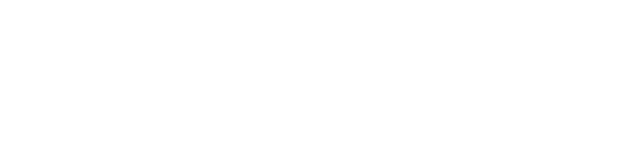
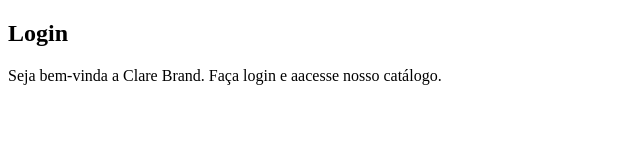
Before and after one commit to Eduardonbr/projeto-login, a plain HTML site: page index.html in a window 1280 px wide. Shown: the whole page, without its empty margins (0-640 px from the left). Drawn offline with Linux system fonts and the light colour scheme.

Commit message:
Estrutura do projeto

```diff
--- a/index.html
+++ b/index.html
@@ -7,6 +7,17 @@
     <link rel="stylesheet" href="estilos/style.css">
 </head>
 <body>
+    <main>
+        <section id="login">
+            <div id="imagem">
 
+            </div>
+            <div id="formulario">
+                <h1>Login</h1>
+                <p>Seja bem-vinda a Clare Brand. Faça login e aacesse nosso catálogo.</p>
+                <form action="login.php" method="post"></form>
+            </div>
+        </section>
+    </main>
 </body>
 </html>
```
